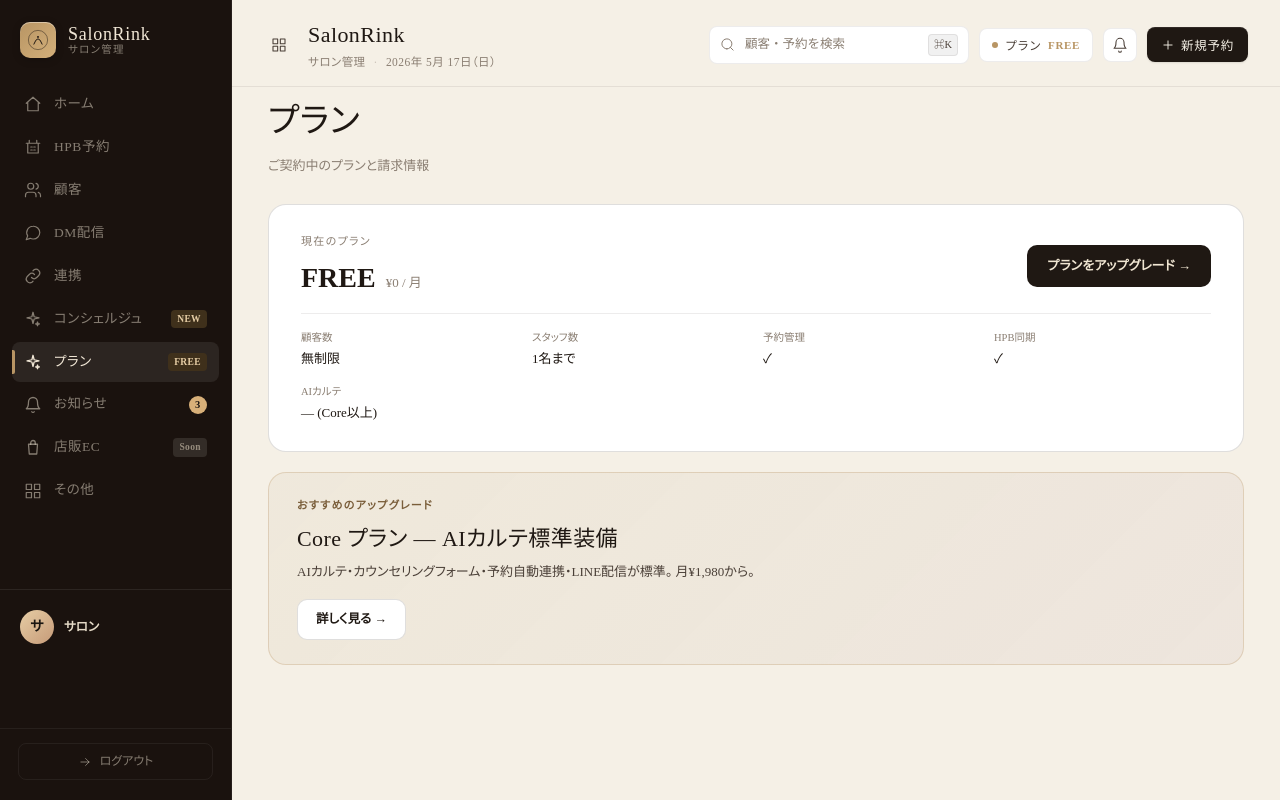
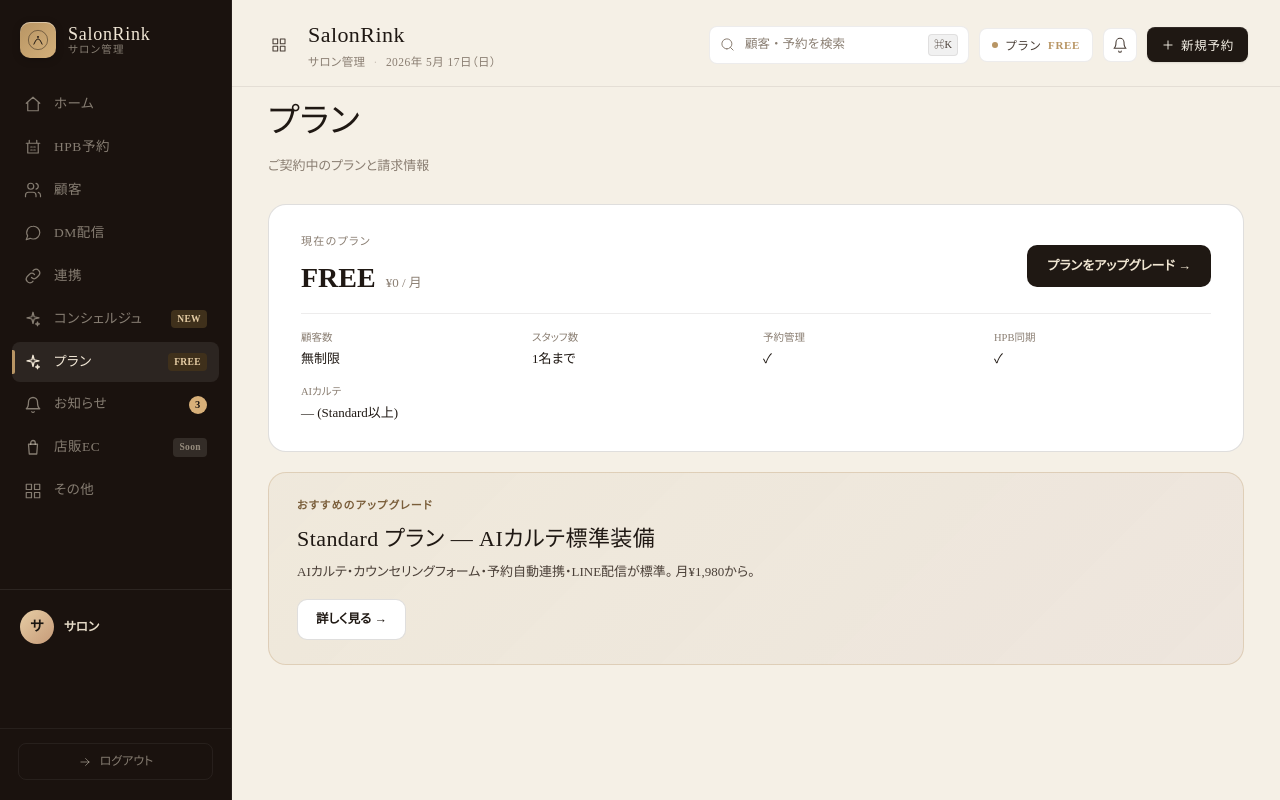
Before and after one commit to okuwabara07-gif/salonrink, a Next.js app: page /dashboard/plan in a window 1280 px wide. Built offline with nearby package versions, Linux system fonts and the light colour scheme; no server answers; a web font is replaced by a local one.

Commit message:
fix(dashboard/plan): 旧称Coreをcanonical(Standard)に統一・¥1,980訴求と導線は温存

```diff
--- a/app/dashboard/plan/page.tsx
+++ b/app/dashboard/plan/page.tsx
@@ -119,7 +119,7 @@ export default function PlanPage() {
             { k: 'スタッフ数', v: '1名まで' },
             { k: '予約管理', v: '✓' },
             { k: 'HPB同期', v: '✓' },
-            { k: 'AIカルテ', v: '— (Core以上)' },
+            { k: 'AIカルテ', v: '— (Standard以上)' },
           ].map((r) => (
             <div key={r.k}>
               <div
@@ -171,7 +171,7 @@ export default function PlanPage() {
             letterSpacing: '0.02em',
           }}
         >
-          Core プラン — AIカルテ標準装備
+          Standard プラン — AIカルテ標準装備
         </div>
         <div
           style={{
```
